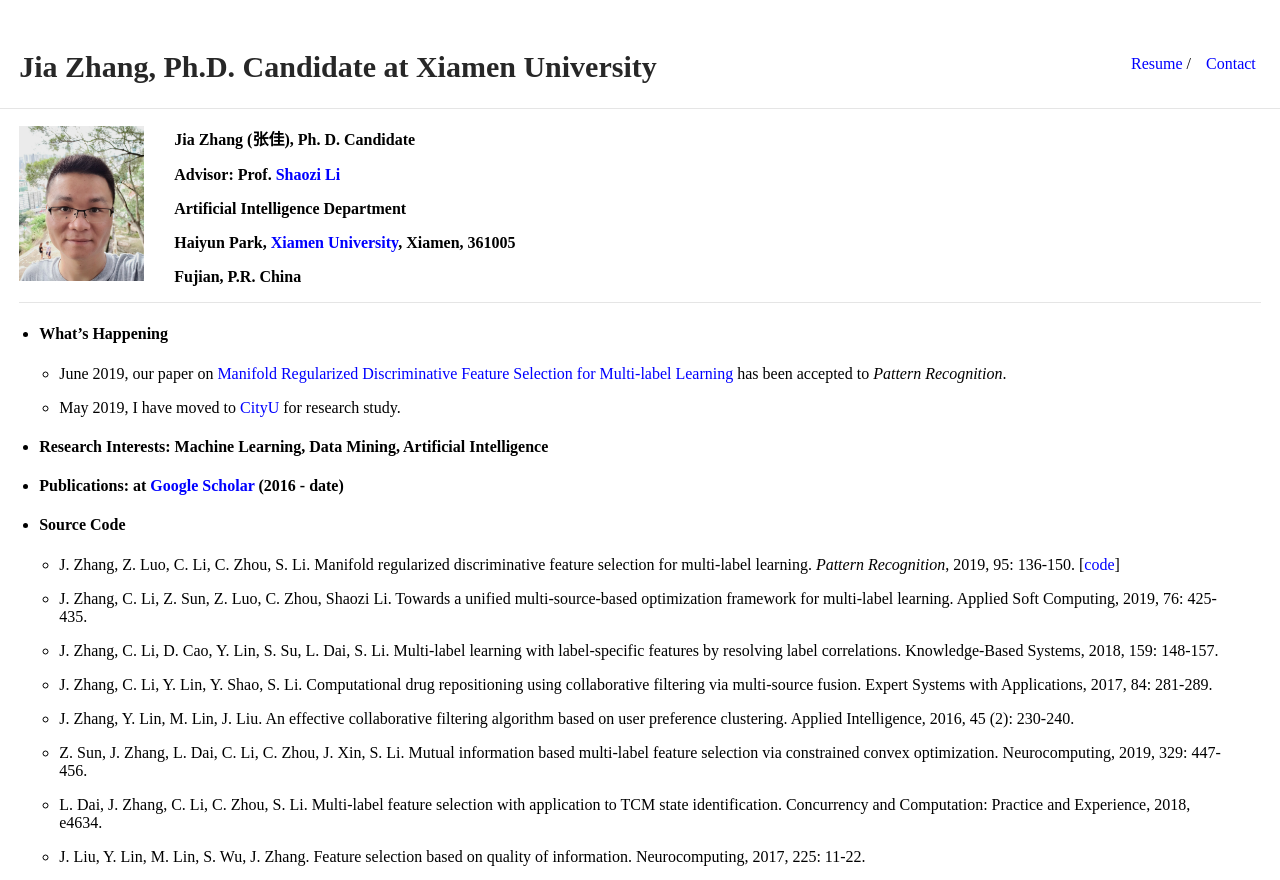
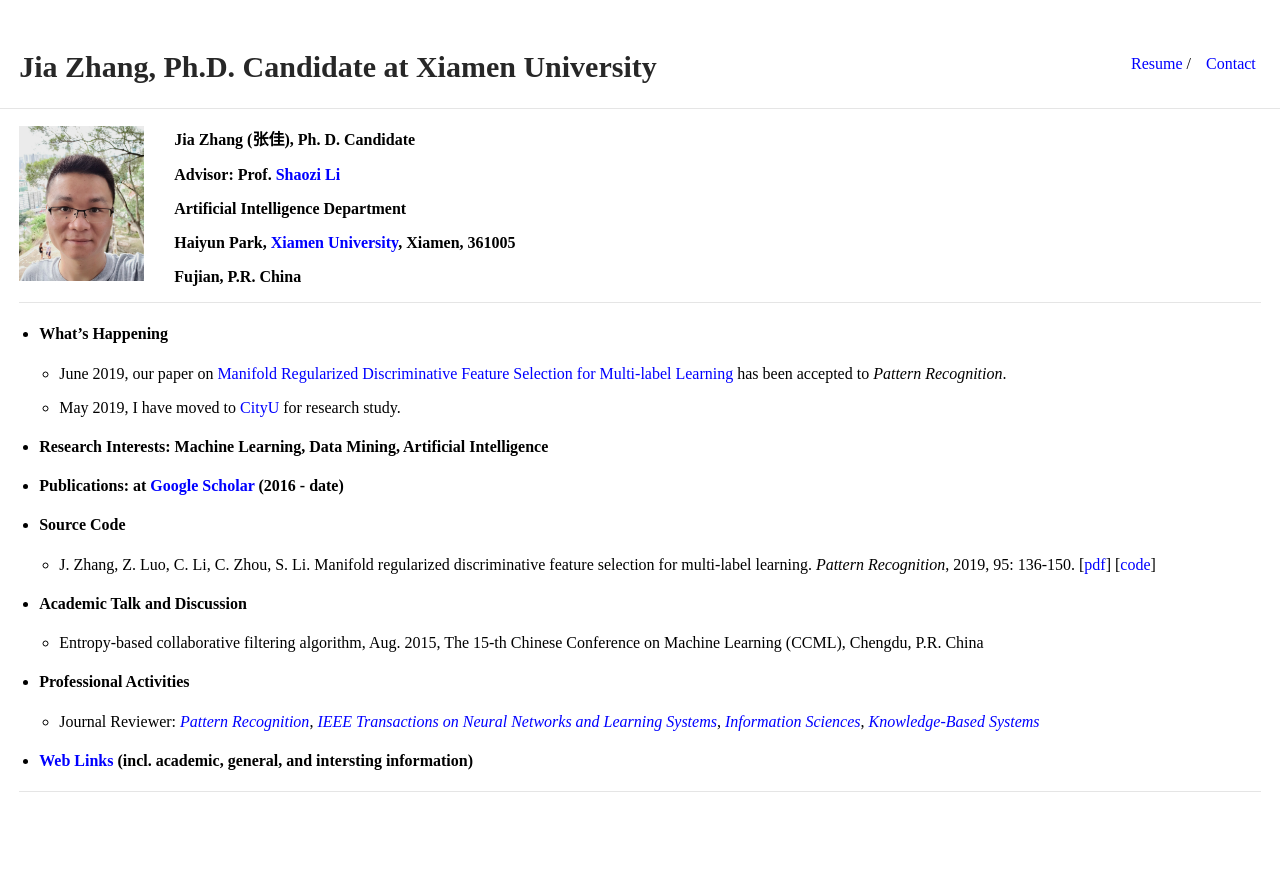
Before and after one commit to jiazhang-ml/jiazhang-ml.github.io, a Jekyll site: the page built from index.md, in a window 1280 px wide. Shown: the top 880 px of the page. Built offline with Jekyll 4.4.1, drawn with Linux system fonts in a browser that asks for light colours; some of the changed text lies outside the part shown; grey boxes are pictures that could not be loaded.

Commit message:
Update index.md

```diff
--- a/index.md
+++ b/index.md
@@ -28,23 +28,7 @@ layout: default
 
 * #### Source Code
 
-   * J. Zhang, Z. Luo, C. Li, C. Zhou, S. Li. Manifold regularized discriminative feature selection for multi-label learning. *Pattern Recognition*, 2019, 95: 136-150. [[code](MDFS-master.zip)]
-
-   * J. Zhang, C. Li, Z. Sun, Z. Luo, C. Zhou, Shaozi Li. Towards a unified multi-source-based optimization framework for multi-label learning. Applied Soft Computing, 2019, 76: 425-435.
-
-   * J. Zhang, C. Li, D. Cao, Y. Lin, S. Su, L. Dai, S. Li. Multi-label learning with label-specific features by resolving label correlations. Knowledge-Based Systems, 2018, 159: 148-157.
-
-   * J. Zhang, C. Li, Y. Lin, Y. Shao, S. Li. Computational drug repositioning using collaborative filtering via multi-source fusion. Expert Systems with Applications, 2017, 84: 281-289.
-
-   * J. Zhang, Y. Lin, M. Lin, J. Liu. An effective collaborative filtering algorithm based on user preference clustering. Applied Intelligence, 2016, 45 (2): 230-240.
-
-   * Z. Sun, J. Zhang, L. Dai, C. Li, C. Zhou, J. Xin, S. Li. Mutual information based multi-label feature selection via constrained convex optimization. Neurocomputing, 2019, 329: 447-456.
-
-   * L. Dai, J. Zhang, C. Li, C. Zhou, S. Li. Multi‐label feature selection with application to TCM state identification. Concurrency and Computation: Practice and Experience, 2018, e4634.
-
-   * J. Liu, Y. Lin, M. Lin, S. Wu, J. Zhang. Feature selection based on quality of information. Neurocomputing, 2017, 225: 11-22.
-
-   * Y. Lin, Q. Hu, J. Zhang, X. Wu. Multi-label feature selection with streaming labels. Information Sciences, 2016, 372: 256-275.
+   * J. Zhang, Z. Luo, C. Li, C. Zhou, S. Li. Manifold regularized discriminative feature selection for multi-label learning. *Pattern Recognition*, 2019, 95: 136-150. [[pdf](1-s2.0-S0031320319302341-main.pdf)] [[code](MDFS-master.zip)]
 
 * #### Academic Talk and Discussion
 
```
